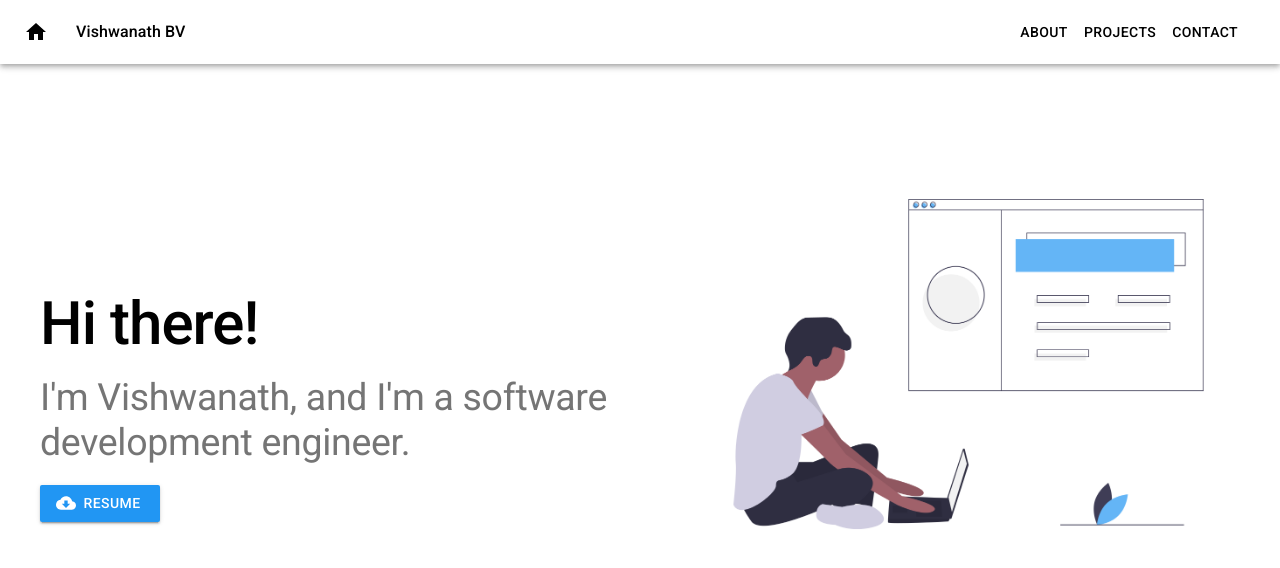
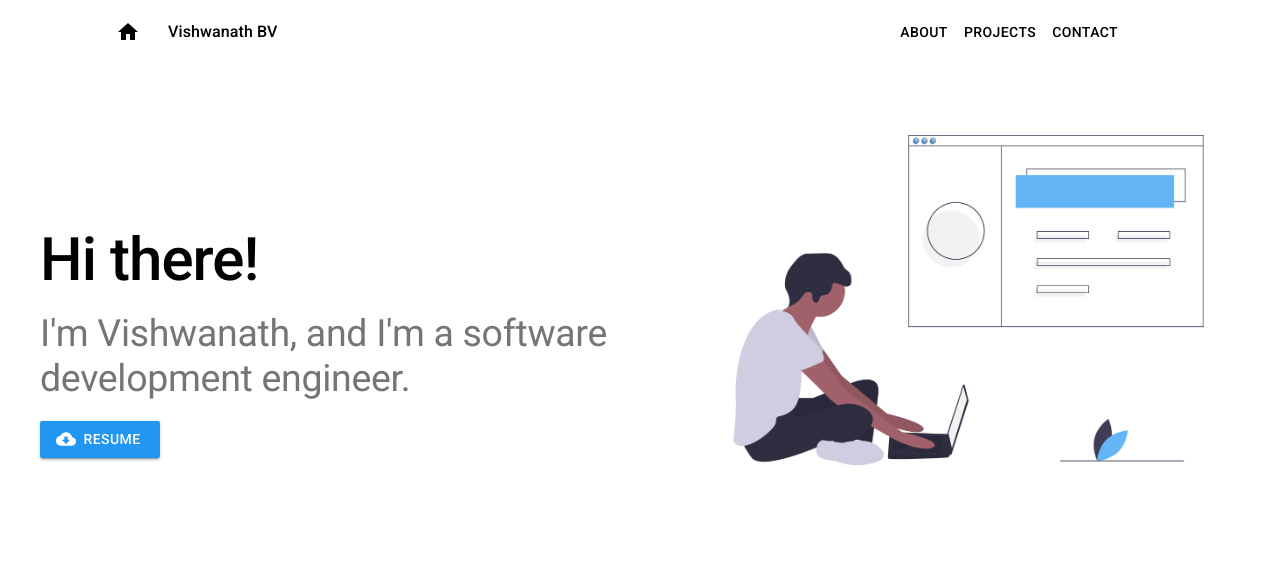
Before and after one commit to FrozenHearth/Portfolio, a React (Create React App) app: page / in a window 1280 px wide. Shown: the top 568 px of the page. Built offline with nearby package versions, Linux system fonts and the light colour scheme.

Commit message:
Navbar style changes

```diff
--- a/src/components/Navbar.js
+++ b/src/components/Navbar.js
@@ -14,15 +14,19 @@ const useStyles = makeStyles(theme => ({
       fontSize: '2.4rem'
     }
   },
+  appBar: {
+    boxShadow: 'none'
+  },
   menuButton: {
-    marginRight: theme.spacing(2)
+    marginRight: '1.6rem',
+    marginLeft: '8rem'
   },
   title: {
     flexGrow: 1,
     fontSize: '1.6rem'
   },
   actionBtns: {
-    marginRight: '1rem'
+    marginRight: '13rem'
   },
   navBtn: {
     fontSize: '1.4rem'
@@ -34,7 +38,7 @@ const Navbar = () => {
 
   return (
     <div className={classes.root}>
-      <AppBar color="transparent" position="static">
+      <AppBar className={classes.appBar} color="transparent" position="fixed">
         <Toolbar>
           <IconButton
             edge="start"
```
